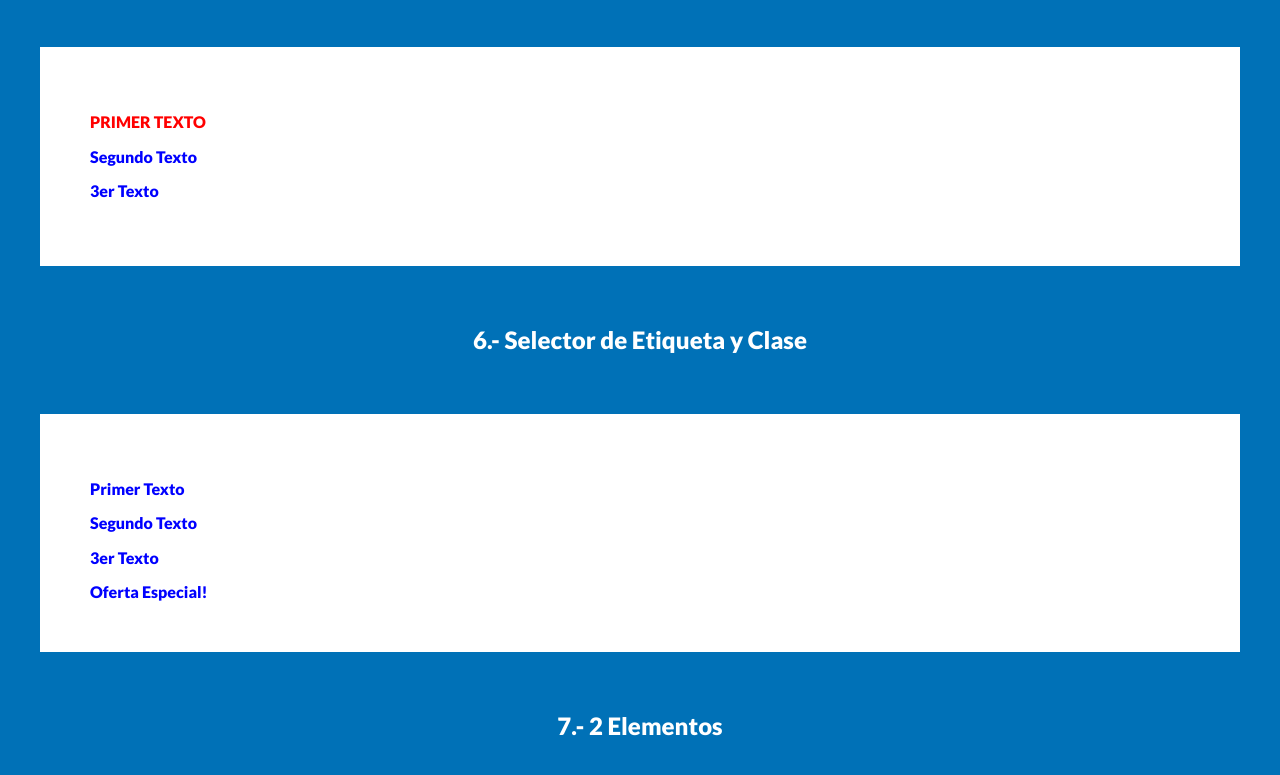
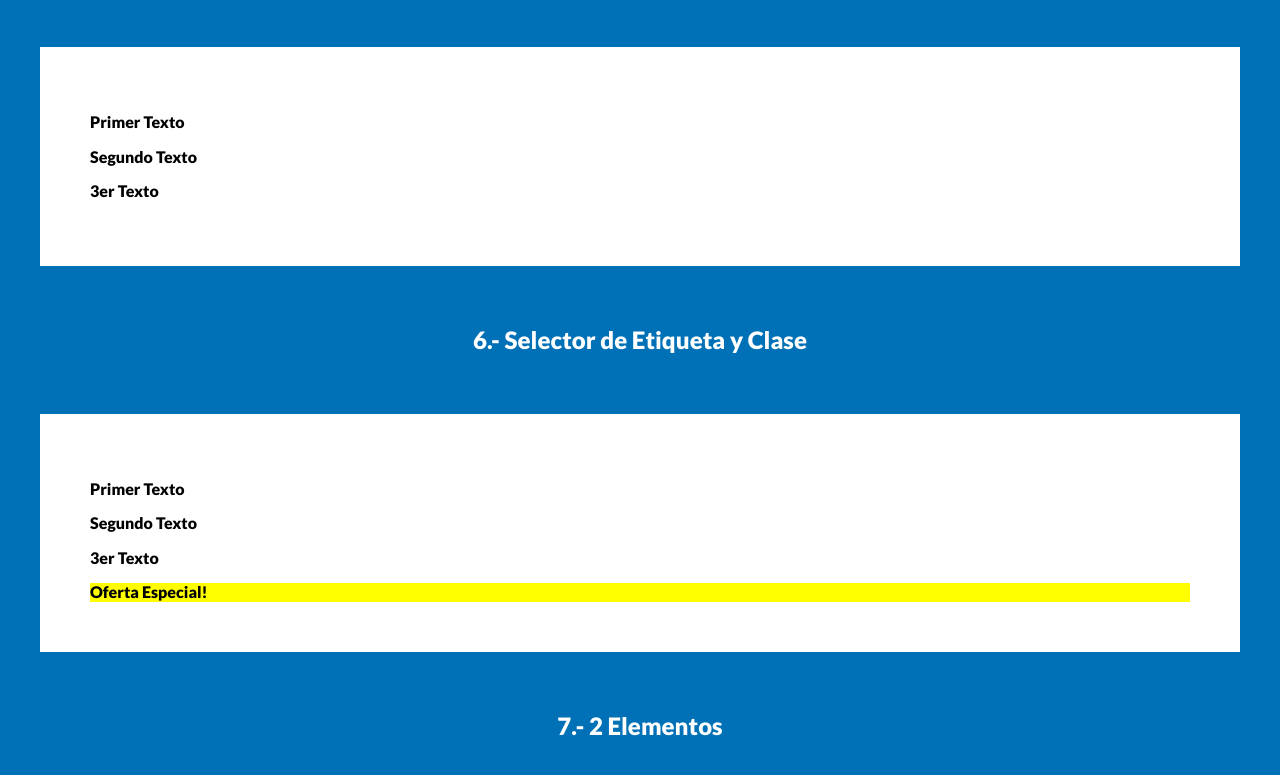
Before and after one commit to AdrianAntonGarcia/css-selectores-basico, a plain HTML site: page index.html in a window 1280 px wide. Shown: the part 1745-2520 px from the top of the page. Drawn offline with Linux system fonts and the light colour scheme.

Commit message:
Selector de etiqueta y clase

```diff
--- /dev/null
+++ b/css/06.css
@@ -0,0 +1,5 @@
+/* 6 */
+
+div.texto {
+  background-color: yellow;
+}
--- a/index.html
+++ b/index.html
@@ -15,7 +15,8 @@
     <!-- <link rel="stylesheet" href="css/02.css"> -->
     <!-- <link rel="stylesheet" href="css/03.css"> -->
     <!-- <link rel="stylesheet" href="css/04.css"> -->
-    <link rel="stylesheet" href="css/05.css">
+    <!-- <link rel="stylesheet" href="css/05.css"> -->
+    <link rel="stylesheet" href="css/06.css">
 </head>
 
 <body>
```
